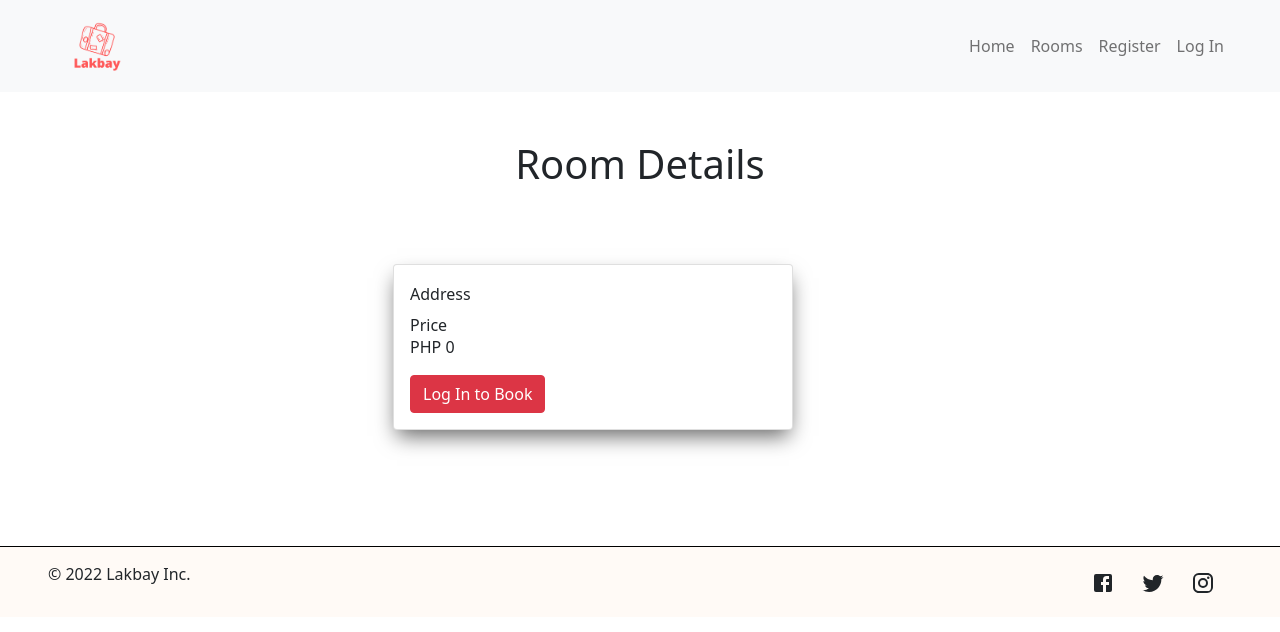
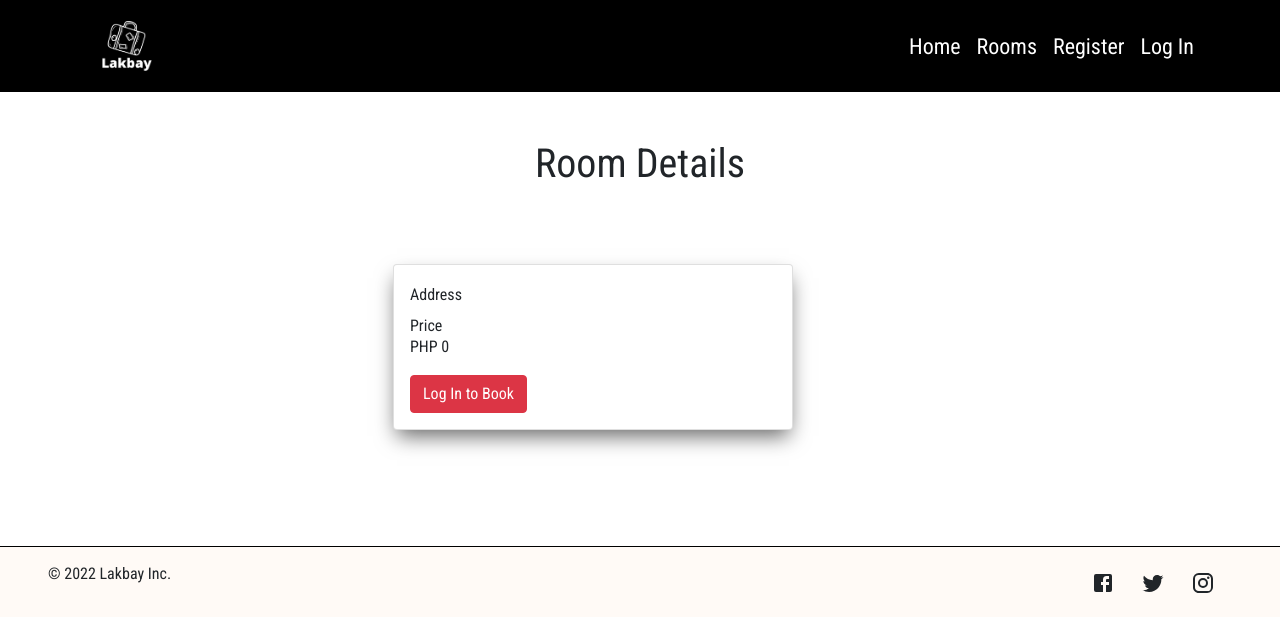
Before and after one commit to qLigature/lakbay-mvp, a React (Create React App) app in the folder view/: page /rooms/1 in a window 1280 px wide. Shown: the top 632 px of the page. Built offline with nearby package versions, Linux system fonts and the light colour scheme; no server answers.

Commit message:
improved navbar styling

```diff
--- a/view/src/components/AppNavbar.js
+++ b/view/src/components/AppNavbar.js
@@ -1,14 +1,15 @@
 import React, { useContext } from 'react';
 import { Navbar, Nav } from 'react-bootstrap';
 import { Link } from 'react-router-dom';
-import logo from '../img/logo.png';
+import logo from '../img/logo2.png';
 import UserContext from '../UserContext';
+import '../css/AppNavbar.css';
 
 function AppNavBar() {
   const { user } = useContext(UserContext);
 
   return (
-    <Navbar bg="light" expand="lg">
+    <Navbar className="text-light navbar_font" expand="lg">
       <Navbar.Brand as={Link} to="/" className="ms-5">
         <img
           className="mx-4 my-2"
@@ -22,17 +23,17 @@ function AppNavBar() {
       <Navbar.Collapse id="basic-navbar-nav">
         <Nav className="ms-auto me-5">
 
-          <Nav.Link as={Link} to="/">
+          <Nav.Link as={Link} to="/" className="navlink-font">
             Home
           </Nav.Link>
 
-          <Nav.Link as={Link} to="/rooms">
+          <Nav.Link as={Link} to="/rooms" className="navlink-font">
             Rooms
           </Nav.Link>
 
           {
             user.id !== null && user.isAdmin === false ? (
-              <Nav.Link as={Link} to="/bookings">
+              <Nav.Link as={Link} to="/bookings" className="navlink-font">
                 Booking
               </Nav.Link>
             ) : null
@@ -40,15 +41,15 @@ function AppNavBar() {
 
           {/* Conditionally render login or logout depending on user global variable */}
           {user.id !== null ? (
-            <Nav.Link as={Link} to="/logout">
+            <Nav.Link as={Link} to="/logout" className="navlink-font">
               Logout
             </Nav.Link>
           ) : (
             <>
-              <Nav.Link as={Link} to="/register">
+              <Nav.Link as={Link} to="/register" className="navlink-font">
                 Register
               </Nav.Link>
-              <Nav.Link as={Link} to="/login">
+              <Nav.Link as={Link} to="/login" className="navlink-font">
                 Log In
               </Nav.Link>
             </>
--- a/view/src/css/AppNavBar.css
+++ b/view/src/css/AppNavBar.css
@@ -2,13 +2,18 @@
   font-family: 'Roboto Condensed', sans-serif;
 }
 
-.navbar_Font {
+.black {
+  background-color: black !important;
+}
+
+.navbar_font {
   background-color: black;
-  font-size: 30px;
+  font-size: 22px;
   padding: 30px;
   color: white !important;
 }
 
 .navlink-font {
   color: white !important;
+  padding-left: 100px;
 }
```
